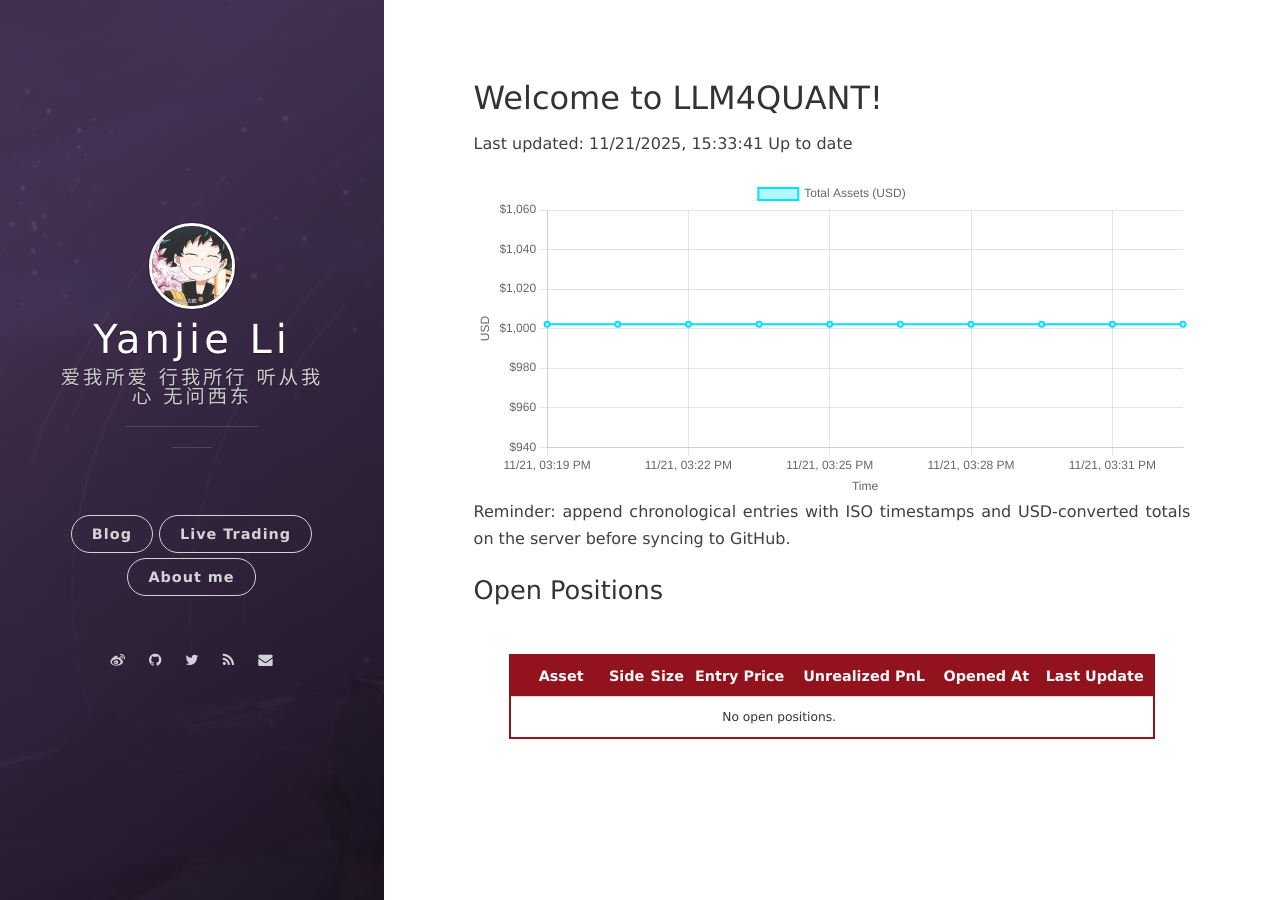
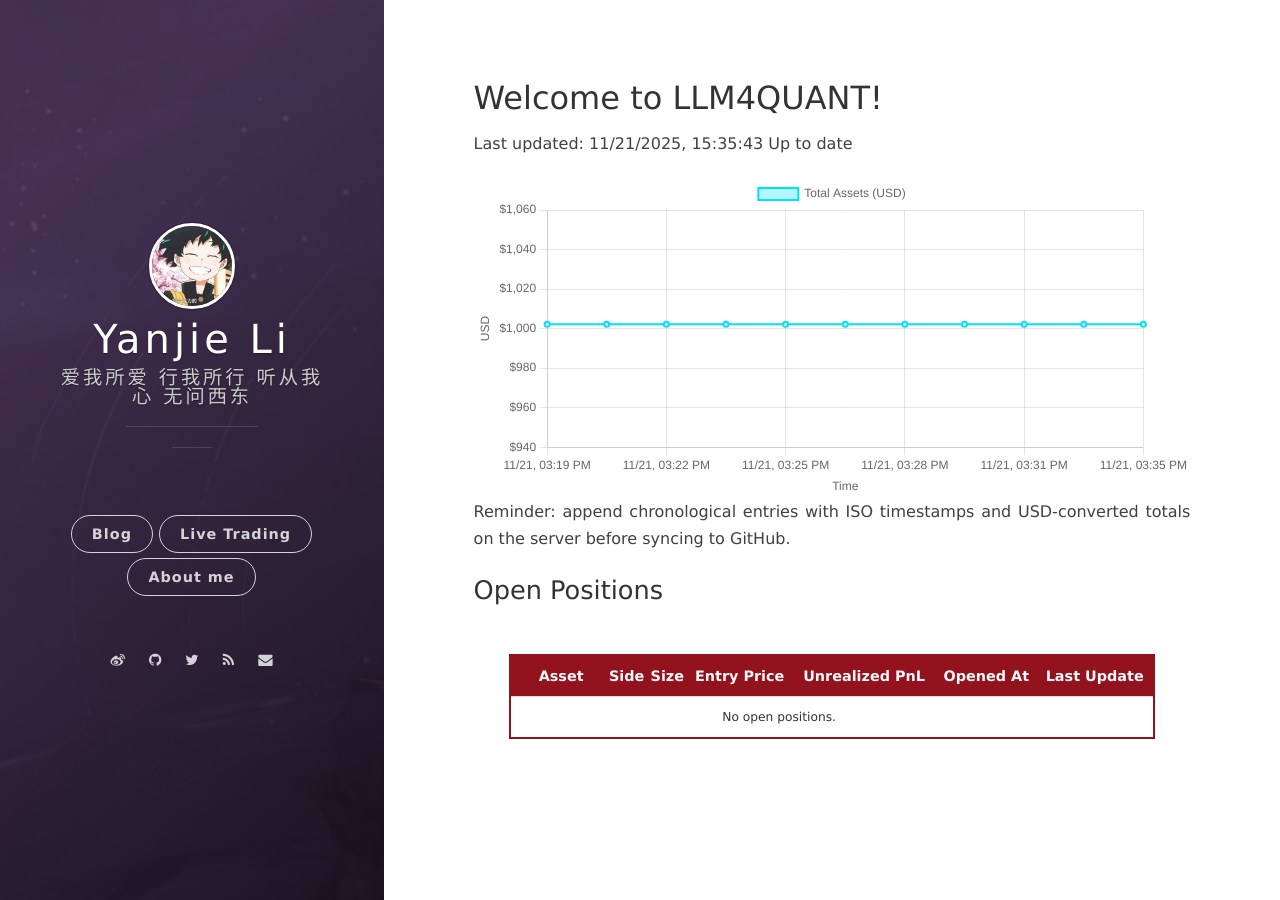
Before and after one commit to leeyegy/leeyegy.github.io, a Jekyll site: the page built from live-trading.html, in a window 1280 px wide. Built offline with Jekyll 4.4.1, drawn with Linux system fonts in a browser that asks for light colours; nearby versions of some CDN libraries.

Commit message:
AccountMonitor: update balance history 2025-11-21T23:35:43+08:00

```diff
--- a/assets/data/binance/balance-history.json
+++ b/assets/data/binance/balance-history.json
@@ -1,5 +1,5 @@
 {
-  "generatedAt": "2025-11-21T23:33:41+08:00",
+  "generatedAt": "2025-11-21T23:35:43+08:00",
   "asset": "total_usd_value",
   "history": [
     {
@@ -41,6 +41,10 @@
     {
       "timestamp": "2025-11-21T23:33:41+08:00",
       "totalUsd": 1002.16734911
+    },
+    {
+      "timestamp": "2025-11-21T23:35:43+08:00",
+      "totalUsd": 1002.16734911
     }
   ]
 }
```
